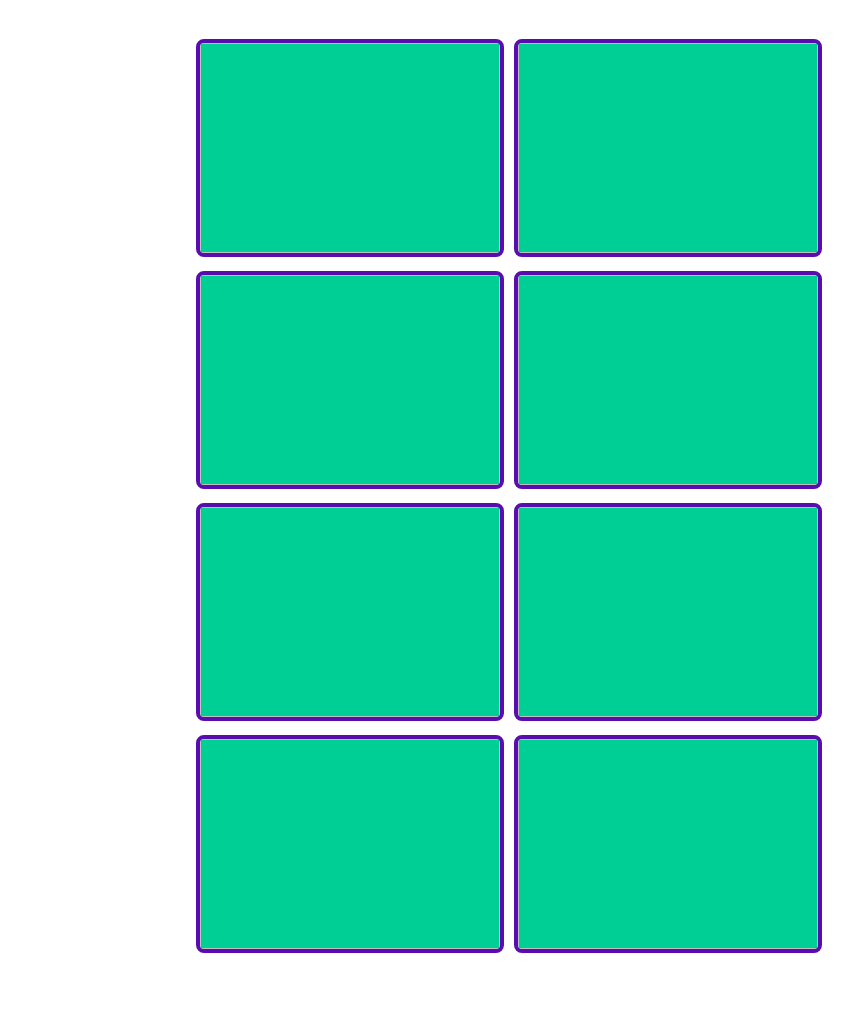
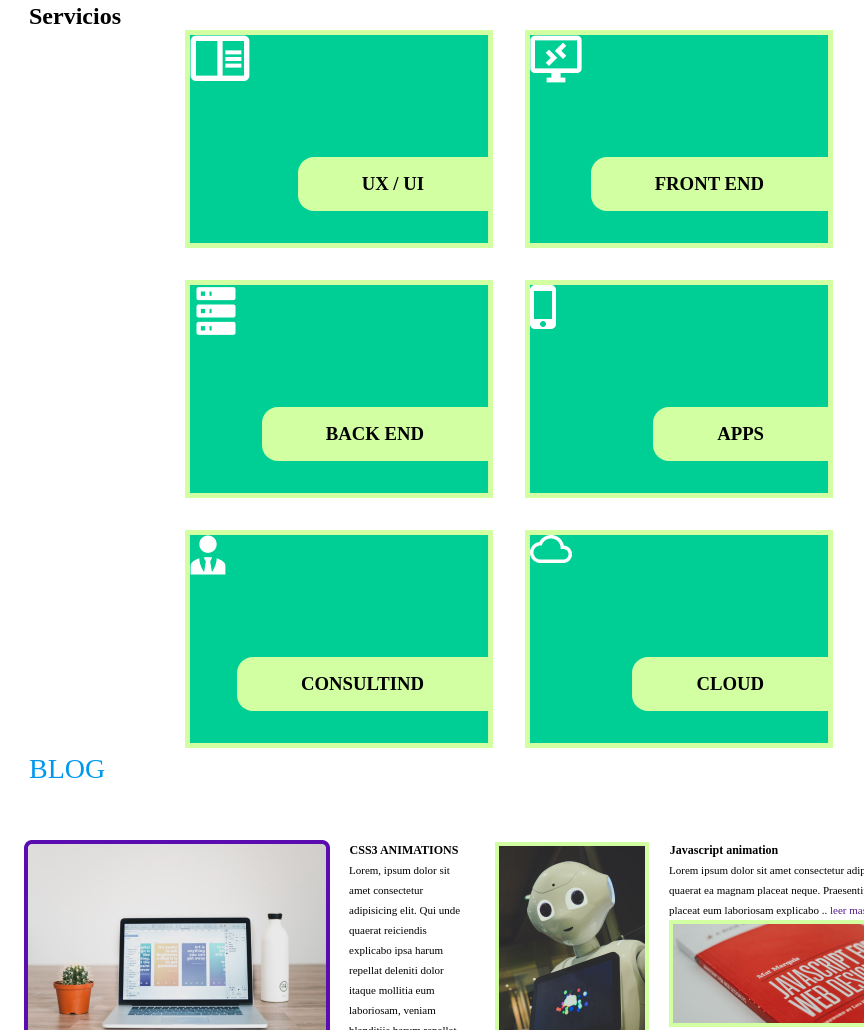
Before and after one commit to DSdaniel-sv/reto-grupal-new, a plain HTML site: page index.html in a window 1280 px wide. Shown: the part 637-1667 px from the top of the page, without its empty margins (131-995 px from the left). Drawn offline with Linux system fonts and the light colour scheme.

Commit message:
cambios servicios

```diff
--- a/css/main.css
+++ b/css/main.css
@@ -206,46 +206,44 @@ a {
 .down p{
   color:#00CF95;
 }
-.services {
-  background-color: #ffffff;
-  padding: 34px 20px 94px;
-  align-content: center;
+
+/*SERVICIOS*/
+.services{
+  margin-top: 5rem;
+}
+.services-img {
+  display: flex;
   justify-content: center;
+  flex-wrap: wrap;
+  gap: 2rem;
 }
-.services h2{
-  color: rgb(86, 202, 248);
-  text-align: left;
-  margin-bottom: 40px;
-  font-size: 2rem;
-
+.servicios{
+  display: flex;
+    flex-direction: row;
+    background-color: #00CF95;
+    width: 308px;
+    height: 218px;
+    border: 0.35rem #D1FFA2 solid;
+}
+.servicios figure{
+  width: 20%;
+}
+.servicios figure img {
+  padding: 1.2 rem 0 0 1.2 rem;
+}
+.servicios div{
+  width: 80%;
+  display: flex;
+  align-items: flex-end;
+  justify-content: end;
 }
 
-.services-img {
-
-  display: flex;
-  flex-wrap: wrap ;
-  align-content: center;
-  justify-content: center;
-
+.servicios div h3 {
+  border-radius: 1rem 0 0 1rem;
+  padding: 1rem 4rem;
+  margin-bottom: 2rem;
+  background-color: #D1FFA2;
 }
-
-.services figure img{
-  margin: 5px;
-  box-sizing: border-box;
-  width: 308px;
-  height: 218px;
-  left: 401px;
-  top: 1351px;
-  background: #00CF95;
-  border: 4px solid #5A0CB0;
-  border-radius: 8px;
-}
-
-.services figure img:hover{
-  border: solid 2px rgb(255, 255, 255);
-}
-
-
 /* Section BLOG */
 
 .blog h2{
--- a/index.html
+++ b/index.html
@@ -77,21 +77,58 @@
       <section class="services">
         <h2>Servicios</h2>
         <div class="services-img">
-            <div>
+            <div class="servicios">
+              <figure>
+                <img src="src/Services/libro1.png">
+              </figure>
+              <div>
+                <h3>UX / UI</h3>
+              </div>
             </div>
-            <figure><img></figure>
-            <figure><img></figure>
-            <figure><img></figure>
-            <figure><img></figure>
-            <figure><img></figure>
-            <figure><img></figure>
-            <figure><img></figure>
-            <figure><img></figure>
+            <div class="servicios">
+              <figure>
+                <img src="src/Services/pc1.png">
+              </figure>
+              <div>
+                <h3>FRONT END</h3>
+              </div>
+            </div>
+            <div class="servicios">
+              <figure>
+                <img src="src/Services/server1.png">
+              </figure>
+              <div>
+                <h3>BACK END</h3>
+              </div>
+            </div>
+            <div class="servicios">
+              <figure>
+                <img src="src/Services/cel1.png">
+              </figure>
+              <div>
+                <h3>APPS</h3>
+              </div>
+            </div>
+            <div class="servicios">
+              <figure>
+                <img src="src/Services/user1.png">
+              </figure>
+              <div>
+                <h3>CONSULTIND</h3>
+              </div>
+            </div>
+            <div class="servicios">
+              <figure>
+                <img src="src/Services/nube1.png">
+              </figure>
+              <div>
+                <h3>CLOUD</h3>
+              </div>
+            </div>
         </div>
 
       </section>
 
-      <! -- Section Blog-->
 
       <section class="blog">
         <h2>BLOG</h2>
```
Also changed, not shown: src/Services/cel1.png (added), src/Services/libro1.png (added), src/Services/nube1.png (added), src/Services/pc1.png (added), src/Services/server1.png (added), src/Services/user1.png (added).
